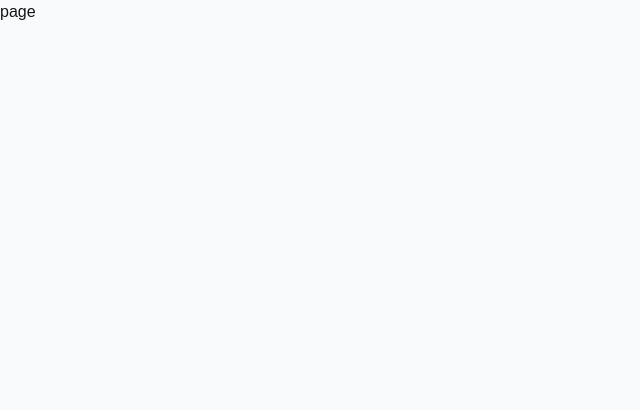
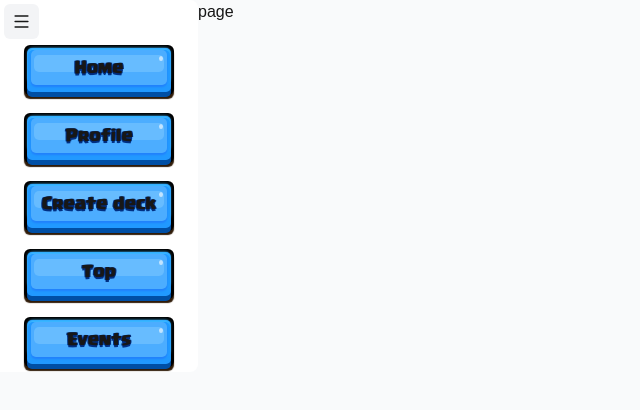
Before and after one commit to lvd536/royaldeck, a Next.js app: page /auth/callback in a window 1280 px wide. Shown: the top 410 px of the page, without its empty margins (0-640 px from the left). Built offline with nearby package versions, Linux system fonts and the light colour scheme.

Commit message:
- Add navigation panel & clash royale button style

```diff
--- a/app/globals.css
+++ b/app/globals.css
@@ -3,11 +3,19 @@
 :root {
     --background: #f9fafb;
     --foreground: #171717;
+    --surface: #ffffff;
+    --surface-2: #f3f4f6;
+    --custom-border: #e5e7eb;
 }
 
 @theme inline {
     --color-background: var(--background);
     --color-foreground: var(--foreground);
+
+    --color-surface: var(--surface);
+    --color-surface-2: var(--surface-2);
+    --color-custom-border: var(--custom-border);
+
     --font-sans: var(--font-geist-sans);
     --font-mono: var(--font-geist-mono);
     --font-clash-regular: var(--font-clash-regular);
@@ -18,6 +26,9 @@
     :root {
         --background: #0b0f19;
         --foreground: #ededed;
+        --surface: #111827;
+        --surface-2: #1f2937;
+        --custom-border: #273449;
     }
 }
 
@@ -26,3 +37,106 @@ body {
     color: var(--foreground);
     font-family: Arial, Helvetica, sans-serif;
 }
+
+.clash-btn {
+    width: 150px;
+    height: 50px;
+    margin: 5px auto;
+    cursor: pointer;
+    background: #000;
+    border-radius: 6px;
+    box-shadow: 0 4px 1px #301c09;
+    position: relative;
+}
+
+.layer-1 {
+    position: absolute;
+    inset: 3px;
+    border-radius: 5px;
+    box-shadow: 0 5px 0 var(--shadow);
+    background: var(--main);
+}
+
+.layer-2 {
+    position: absolute;
+    inset: 2px 1px 7px;
+    border-radius: 5px;
+    box-shadow: 0 -2px 3px var(--glow);
+}
+
+.layer-3 {
+    position: absolute;
+    inset: 0 3px;
+    border-radius: 5px;
+    background: var(--mid);
+    box-shadow: 0 2px 2px var(--deep);
+}
+
+.layer-3::before {
+    content: "";
+    position: absolute;
+    inset: 5px 3px auto;
+    height: 17px;
+    border-radius: 5px;
+    background: var(--light);
+}
+
+.label {
+    position: absolute;
+    inset: 0;
+    display: flex;
+    align-items: center;
+    justify-content: center;
+    font-size: 16px;
+    text-shadow: var(--text-shadow);
+}
+
+.shine {
+    position: absolute;
+    top: 6px;
+    right: 4px;
+    width: 4px;
+    height: 5px;
+    border-radius: 50%;
+    background: rgba(255, 255, 255, 0.6);
+}
+
+.clash-btn.yellow {
+    --main: #fda80d;
+    --mid: #ffbb2a;
+    --light: #ffd053;
+    --shadow: #af6b06;
+    --deep: #fe8906;
+    --glow: #ffdc33;
+    --text-shadow: -1px 0 #582e00, 1px 0 #582e00, 0 2px #582e00;
+}
+
+.clash-btn.green {
+    --main: #09cc48;
+    --mid: #30ed45;
+    --light: #50ff65;
+    --shadow: #0d8f23;
+    --deep: #25d039;
+    --glow: #60da61;
+    --text-shadow: -1px 0 #005f00, 1px 0 #005f00, 0 2px #005f00;
+}
+
+.clash-btn.red {
+    --main: #fc3632;
+    --mid: #fc4262;
+    --light: #ff6666;
+    --shadow: #9c1814;
+    --deep: #e42625;
+    --glow: #fe5970;
+    --text-shadow: -1px 0 #990000, 1px 0 #990000, 0 2px #990000;
+}
+
+.clash-btn.blue {
+    --main: #2199ff;
+    --mid: #4cadff;
+    --light: #67bcff;
+    --shadow: #004fa5;
+    --deep: #2181fc;
+    --glow: #3ebaff;
+    --text-shadow: -1px 0 #002f83, 1px 0 #002f83, 0 2px #002f83;
+}
--- a/app/layout.tsx
+++ b/app/layout.tsx
@@ -2,6 +2,7 @@ import type { Metadata } from "next";
 import { Geist, Geist_Mono } from "next/font/google";
 import localFont from "next/font/local";
 import "./globals.css";
+import NavPanel from "@/components/NavPanel";
 
 const geistSans = Geist({
     variable: "--font-geist-sans",
@@ -38,9 +39,10 @@ export default function RootLayout({
     return (
         <html lang="en">
             <body
-                className={`${geistSans.variable} ${geistMono.variable} ${clashRegular.variable} ${clashBold.variable} antialiased`}
+                className={`flex ${geistSans.variable} ${geistMono.variable} ${clashRegular.variable} ${clashBold.variable} antialiased`}
             >
-                {children}
+                <NavPanel />
+                <main>{children}</main>
             </body>
         </html>
     );
--- a/app/page.tsx
+++ b/app/page.tsx
@@ -3,11 +3,9 @@ import { royaleAPI } from "@/utils/royaleAPI";
 export default async function Home() {
     const cards = await royaleAPI.getCards();
     return (
-        <div className="flex min-h-screen items-center justify-center bg-background">
-            <main className="flex min-h-screen w-full max-w-3xl flex-col items-center bg-background">
-                <h1 className="font-clash-bold text-2xl">Royale Deck</h1>
-                <h1 className="font-clash-bold text-xl">Home Page</h1>
-            </main>
+        <div className="flex flex-col min-h-screen items-center">
+            <h1 className="font-clash-bold text-2xl">Royale Deck</h1>
+            <h1 className="font-clash-bold text-xl">Home Page</h1>
         </div>
     );
 }
--- /dev/null
+++ b/components/AuthWrapper.tsx
@@ -0,0 +1,3 @@
+export default function AuthWrapper() {
+    return <div>AuthWrapper</div>;
+}
--- /dev/null
+++ b/components/ClashButton.tsx
@@ -0,0 +1,49 @@
+import Link from "next/link";
+
+type ClashButtonVariant = "yellow" | "green" | "red" | "blue";
+
+interface ClashButtonProps {
+    text?: string;
+    variant?: ClashButtonVariant;
+    onClick?: () => void;
+    href?: string;
+}
+
+export default function ClashButton({
+    text = "Battle",
+    variant = "yellow",
+    onClick,
+    href,
+}: ClashButtonProps) {
+    return (
+        <>
+            {href ? (
+                <Link
+                    href={href}
+                    className={`clash-btn ${variant}`}
+                    onClick={onClick}
+                >
+                    <div className="layer layer-1">
+                        <div className="layer layer-2">
+                            <div className="layer layer-3">
+                                <span className="label">{text}</span>
+                                <div className="shine" />
+                            </div>
+                        </div>
+                    </div>
+                </Link>
+            ) : (
+                <div className={`clash-btn ${variant}`} onClick={onClick}>
+                    <div className="layer layer-1">
+                        <div className="layer layer-2">
+                            <div className="layer layer-3">
+                                <span className="label">{text}</span>
+                                <div className="shine" />
+                            </div>
+                        </div>
+                    </div>
+                </div>
+            )}
+        </>
+    );
+}
--- /dev/null
+++ b/components/NavPanel.tsx
@@ -0,0 +1,30 @@
+"use client";
+import { Menu } from "lucide-react";
+import ClashButton from "./ClashButton";
+
+export default function NavPanel() {
+    const handleOpen = () => {
+        const navPanel = document.getElementById("navPanel");
+        navPanel?.classList.toggle("-translate-x-full");
+    };
+    return (
+        <div>
+            <Menu
+                className="fixed left-0 top-0 p-2 m-1 bg-surface-2 rounded-md z-2"
+                width={35}
+                height={35}
+                onClick={handleOpen}
+            />
+            <nav
+                id="navPanel"
+                className="flex flex-col gap-2 h-full pt-10 px-6 items-start font-clash-regular bg-surface rounded-r-lg transition-translate duration-300"
+            >
+                <ClashButton text="Home" variant="blue" />
+                <ClashButton text="Profile" variant="blue" />
+                <ClashButton text="Create deck" variant="blue" />
+                <ClashButton text="Top" variant="blue" />
+                <ClashButton text="Events" variant="blue" />
+            </nav>
+        </div>
+    );
+}
```
